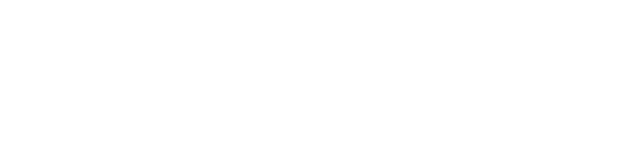
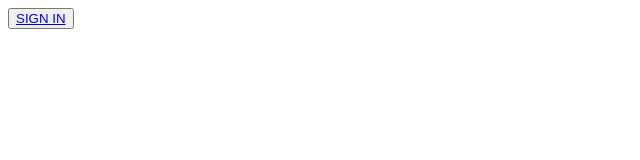
Before and after one commit to GAGeorgiev24/ZeroFlow---RentAcar, a plain HTML site: page index.html in a window 1280 px wide. Shown: the whole page, without its empty margins (0-640 px from the left). Drawn offline with Linux system fonts and the light colour scheme.

Commit message:
First steps of the navbar

```diff
--- a/index.html
+++ b/index.html
@@ -6,5 +6,11 @@
         <title>Document</title>
         <link rel="stylesheet" href="/css/index.css" />
     </head>
-    <body></body>
+    <body>
+        <header>
+            <nav class="navbar">
+                <button><a href="signin.html">SIGN IN</a></button>
+            </nav>
+        </header>
+    </body>
 </html>
```
Also changed, not shown: signin.html (added, +9 -0 lines).
